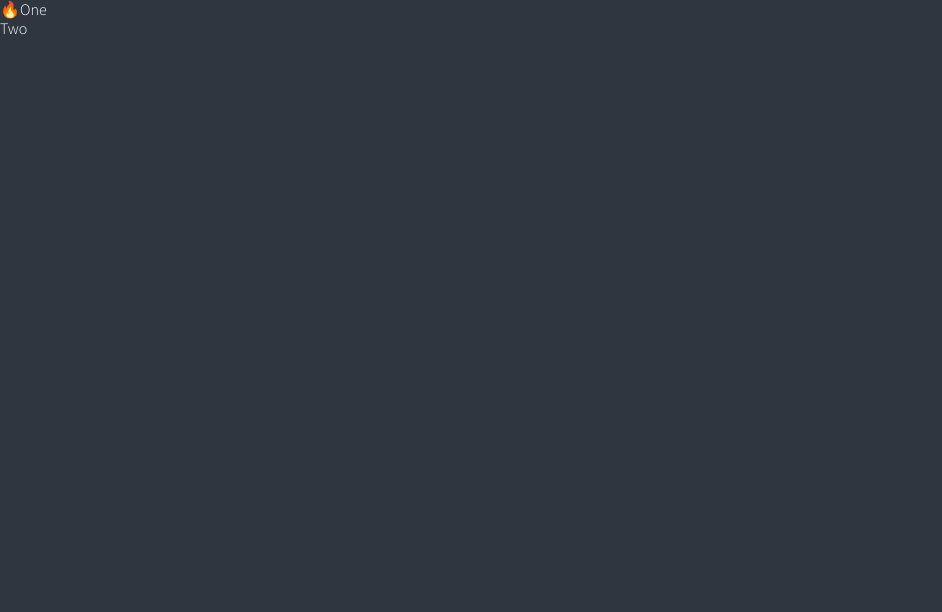
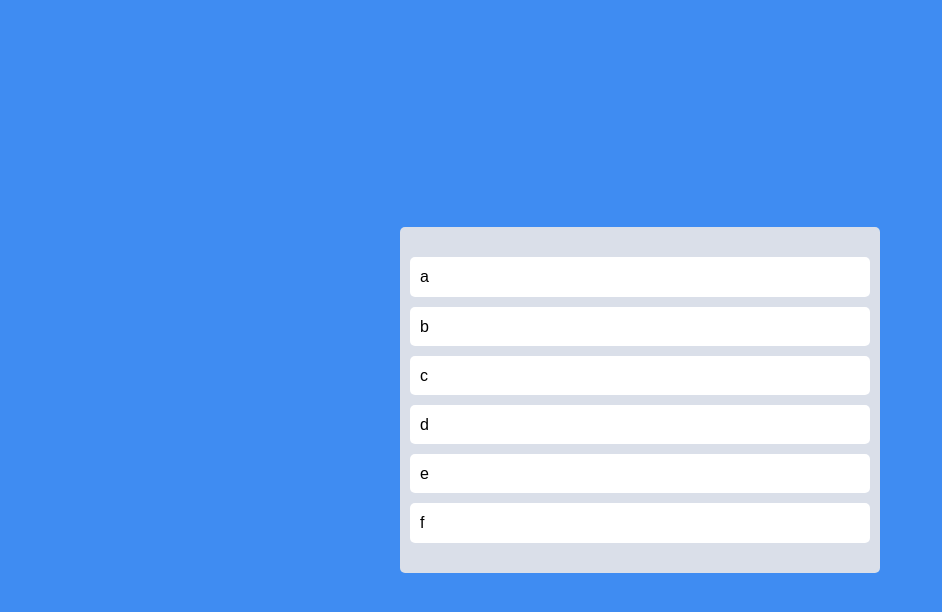
Before and after one commit to jiiiiiaiiiii/react__trello, a React (Create React App) app: page / in a window 1280 px wide. Shown: the top 612 px of the page, without its empty margins (0-942 px from the left). Built offline with nearby package versions, Linux system fonts and the light colour scheme.

Commit message:
Styles and Placeholders
# provided.placeholder

- Draggable 엘리먼트를 드래그하는 동안 position: fixed(영역을 고정시킴)를 적용
- Draggable을 드래그할 때 Droppable 리스트가 작아지는 것을 방지하기 위해 필요

```diff
--- a/src/App.tsx
+++ b/src/App.tsx
@@ -1,39 +1,66 @@
 import { DragDropContext, Droppable, Draggable } from 'react-beautiful-dnd';
+import styled from 'styled-components';
+
+const Wrapper = styled.div`
+  display: flex;
+  max-width: 480px;
+  width: 100%;
+  height: 100vh;
+  margin: 0 auto;
+  justify-content: center;
+  align-items: center;
+`;
+
+const Boards = styled.div`
+  display: grid;
+  grid-template-columns: repeat(1, 1fr);
+  width: 100%;
+`;
+
+const Board = styled.div`
+  padding: 30px 10px 20px;
+  border-radius: 5px;
+  min-height: 200px;
+  background-color: ${(props) => props.theme.boardColor};
+`;
+
+const Card = styled.div`
+  border-radius: 5px;
+  margin-bottom: 10px;
+  padding: 10px;
+  background-color: ${(props) => props.theme.cardColor};
+`;
+
+const toDos = ['a', 'b', 'c', 'd', 'e', 'f'];
 
 function App() {
   const onDragEnd = () => {};
   return (
     <DragDropContext onDragEnd={onDragEnd}>
-      <div>
+      <Wrapper>
+        <Boards>
           <Droppable droppableId='one'>
             {(provided) => (
-            <ul ref={provided.innerRef} {...provided.droppableProps}>
-              <Draggable draggableId='first' index={0}>
+              <Board ref={provided.innerRef} {...provided.droppableProps}>
+                {toDos.map((toDo, index) => (
+                  <Draggable draggableId={toDo} index={index}>
                     {(provided) => (
-                  <li
-                    ref={provided.innerRef}
-                    {...provided.draggableProps}
-
-                  ><span {...provided.dragHandleProps}>🔥</span>
-                    One
-                  </li>
-                )}
-              </Draggable>
-              <Draggable draggableId='second' index={1}>
-                {(provided) => (
-                  <li
+                      <Card
                         ref={provided.innerRef}
                         {...provided.draggableProps}
                         {...provided.dragHandleProps}
                       >
-                    Two
-                  </li>
+                        {toDo}
+                      </Card>
                     )}
                   </Draggable>
-            </ul>
+                ))}
+                {provided.placeholder} {/* Card가 Board에서 out-dragging 시어도, Board 크기 변경 ❌ */}
+              </Board>
             )}
           </Droppable>
-      </div>
+        </Boards>
+      </Wrapper>
     </DragDropContext>
   );
 }
--- a/src/index.tsx
+++ b/src/index.tsx
@@ -1,4 +1,3 @@
-import React from 'react';
 import ReactDOM from 'react-dom/client';
 import App from './App';
 import { createGlobalStyle, ThemeProvider } from 'styled-components';
@@ -62,7 +61,7 @@ const GlobalStyle = createGlobalStyle`
     font-weight: 300;
     font-family: 'Source Sans Pro', sans-serif;
     background-color:${(props) => props.theme.bgColor};
-    color:${(props) => props.theme.textColor};
+    color:black;
     line-height: 1.2;
   }
   a {
@@ -75,12 +74,12 @@ const root = ReactDOM.createRoot(
   document.getElementById('root') as HTMLElement
 );
 root.render(
-  <React.StrictMode>
+
     <RecoilRoot>
       <ThemeProvider theme={darkTheme}>
         <GlobalStyle />
         <App />
       </ThemeProvider>
     </RecoilRoot>
-  </React.StrictMode>
+
 );
--- a/src/theme.ts
+++ b/src/theme.ts
@@ -1,8 +1,7 @@
-import { DefaultTheme } from "styled-components";
+import { DefaultTheme } from 'styled-components';
 
 export const darkTheme: DefaultTheme = {
-  bgColor: "#2f3640",
-  textColor: "white",
-  accentColor: "#9c88ff",
-  cardBgColor: "transparent",
+  bgColor: '#3F8CF2',
+  boardColor: '#DADFE9',
+  cardColor: 'white',
 };
```
Also changed, not shown: src/atoms.ts (deleted, +0 -19 lines), src/styled.d.ts (added, +9 -0 lines). Lines whose indentation alone changed are shown as unchanged.
